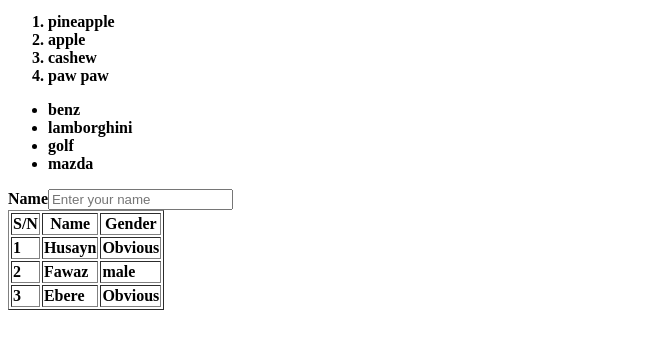
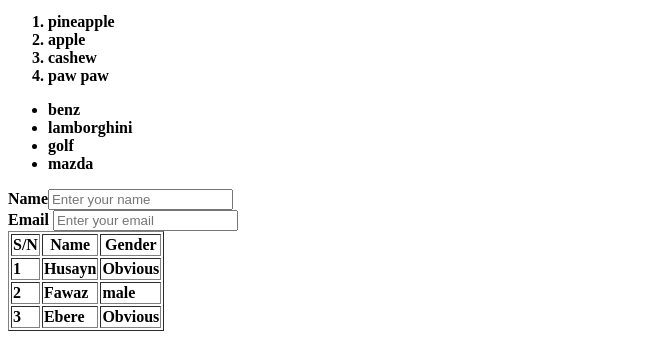
Before and after one commit to Dev-Ebereedeh/My-HTML-Attempt, a plain HTML site: page Index.html in a window 1280 px wide. Shown: the part 579-931 px from the top of the page, without its empty margins (0-653 px from the left). Before the commit the page ends 910 px from the top, so only its background shows below. Drawn offline with Linux system fonts and the light colour scheme.

Commit message:
Just added a label and input

```diff
--- a/Index.html
+++ b/Index.html
@@ -61,6 +61,13 @@
         <label for="name">Name</label>
         <input type="text" name="name" id="name" placeholder="Enter your name">
 
+        <div>
+            <label for="Email">Email</label>
+ <input type="Email" name="" id="email" placeholder="Enter your email">
+        </div>
+
+
+
 
     </form>
 
```
